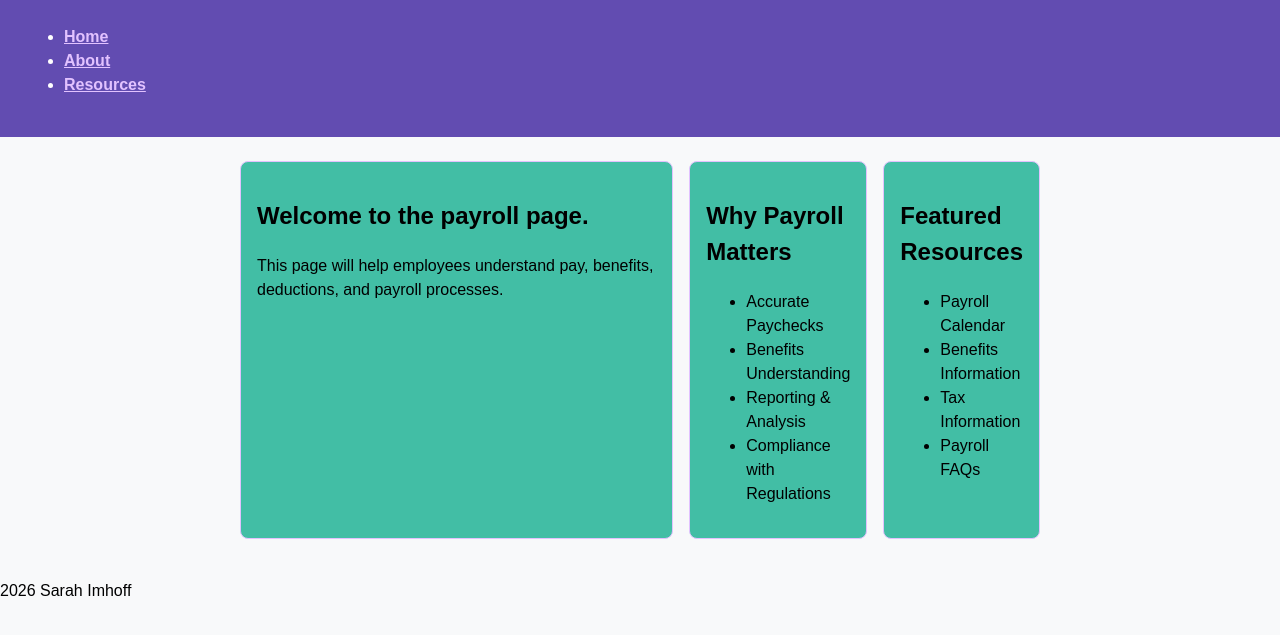
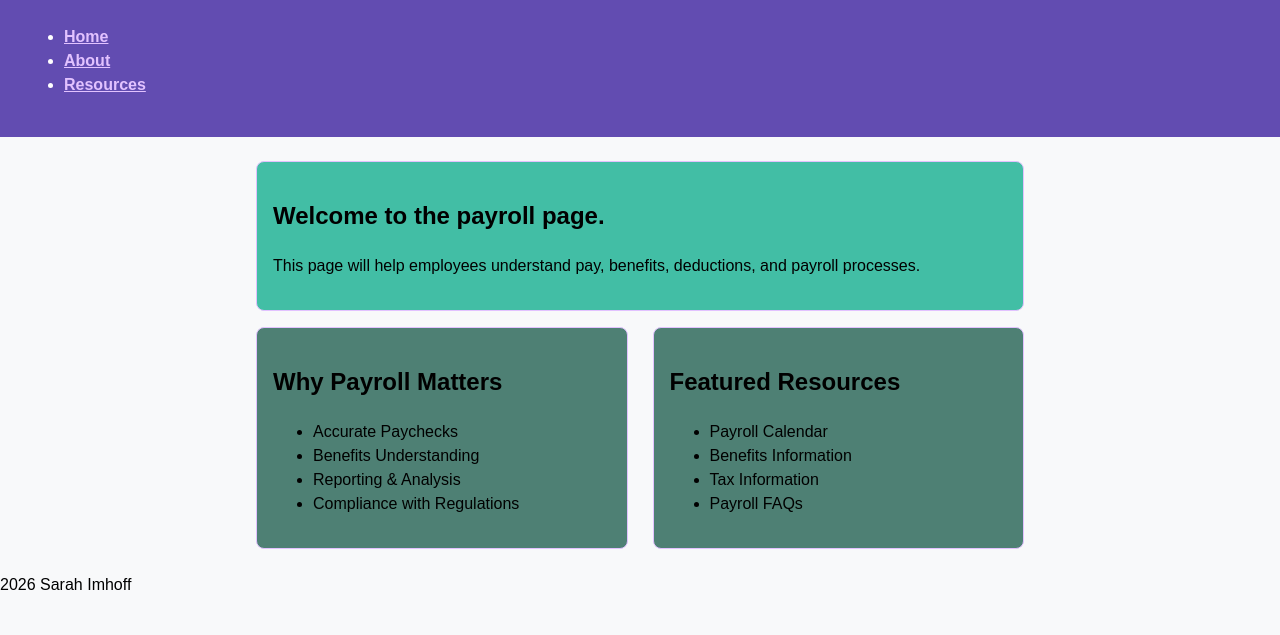
Before and after one commit to Smccoy60/118_Web_Foundations, a plain HTML site: page week_3/01_Monday_Assignment/index.html in a window 1280 px wide. Shown: the part 75-710 px from the top of the page. Drawn offline with Linux system fonts and the light colour scheme.

Commit message:
udpated version

```diff
--- a/week_3/01_Monday_Assignment/index.html
+++ b/week_3/01_Monday_Assignment/index.html
@@ -23,8 +23,8 @@
             <h2>Welcome to the payroll page.</h2>
             <p>This page will help employees understand pay, benefits, deductions, and payroll processes.</p>
         </section>
-
-        <aside class="sidebar">
+    <div class="aside-container">
+         <aside class="why-payroll-matters">
             <h2>Why Payroll Matters</h2>
             <ul>
                 <li>Accurate Paychecks</li>
@@ -42,6 +42,7 @@
                 <li>Payroll FAQs</li>
             </ul>
         </aside>
+    </div>
     </main>
     <footer>
         <p>2026 Sarah Imhoff</p>
--- a/week_3/01_Monday_Assignment/styles.css
+++ b/week_3/01_Monday_Assignment/styles.css
@@ -1,3 +1,7 @@
+* {
+    box-sizing: border-box;
+}
+
 body {
     margin: 0;
     background: #F8F9FA;
@@ -30,17 +34,25 @@ body {
     margin: 24px auto;
     padding: 0 16px;
     display: flex;
+    flex-direction: column;
     gap: 16px;
 }
 
-.purpose,.sidebar, .resources, .biography, .skills, .benefits, .forms, .faqs {
+.purpose, .why-payroll-matters, .resources, .biography, .skills, .benefits, .forms, .faqs {
     background: #42BEA5;
     border: 1px solid #E2C2FF;
     border-radius: 8px;
-    margin-bottom: 16px;
     padding: 16px;
 }
 
-.sidebar {flex: 2;}
+.aside-container {
+    display: flex;
+    gap: 25px;
+    flex-wrap: wrap;
+}
 
-.resources {flex: 1;}
+.why-payroll-matters, .resources {
+    flex: 1;
+    background: #4E8074;
+    min-width: 0;
+}
```
Also changed, not shown: 3 other files.
